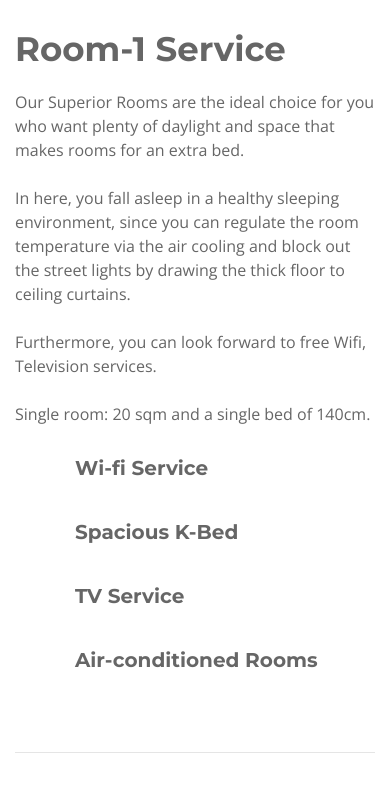
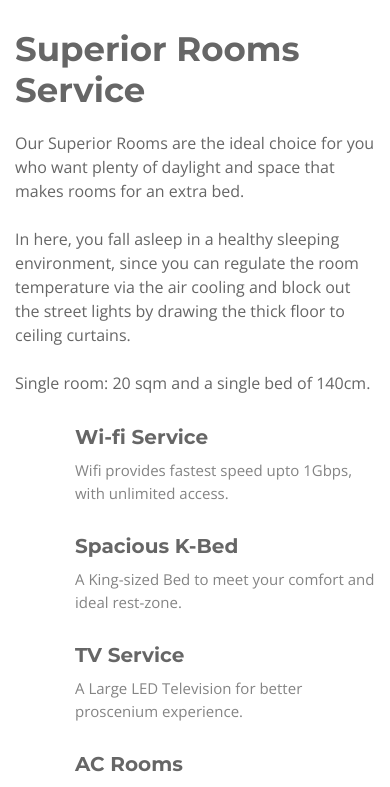
Before and after one commit to Sparsh-tiwariy/Cottage, a PHP site: page / in a window 390 px wide. Shown: the part 3068-3855 px from the top of the page. Run offline with PHP 8.4, Linux system fonts and the light colour scheme; some libraries are stand-ins or nearby versions; some web fonts are replaced.

Commit message:
naye changes basic wale

```diff
--- a/index.html
+++ b/index.html
@@ -227,11 +227,11 @@
           <div class="image col-xl-5 d-flex align-items-stretch justify-content-center justify-content-lg-start"></div>
           <div class="col-xl-7 pl-0 pl-lg-5 pr-lg-1 d-flex align-items-stretch">
             <div class="content d-flex flex-column justify-content-center">
-              <h3>Room-1  Service</h3>
+              <h3>Superior Rooms Service</h3>
               <p>
                 Our Superior Rooms are the ideal choice for you who want plenty of daylight and space that makes rooms for an extra bed.<br><br>
 
-In here, you fall asleep in a healthy sleeping environment, since you can regulate the room temperature via the air cooling and block out the street lights by drawing the thick floor to ceiling curtains.<br><br> Furthermore, you can look forward to free Wifi, Television services.<br><br>
+In here, you fall asleep in a healthy sleeping environment, since you can regulate the room temperature via the air cooling and block out the street lights by drawing the thick floor to ceiling curtains.<br><br>
 
 Single room: 20 sqm and a single bed of 140cm.
               </p>
@@ -239,22 +239,22 @@ Single room: 20 sqm and a single bed of 140cm.
                 <div class="col-md-6 icon-box">
                   <div><iconify-icon data-icon="bx-bx-wifi" style="color: green; font-size: xx-large;"></iconify-icon></div>
                   <h4>Wi-fi Service</h4>
-
+                  <p>Wifi provides fastest speed upto 1Gbps, with unlimited access. </p>
                 </div>
                 <div class="col-md-6 icon-box">
                   <iconify-icon data-icon="emojione-monotone:bed" style="color: green; font-size: xx-large;"></iconify-icon>
                   <h4>Spacious K-Bed</h4>
-
+                  <p>A King-sized Bed to meet your comfort and ideal rest-zone.</p>
                 </div>
                 <div class="col-md-6 icon-box">
                   <iconify-icon data-icon="fa-solid:tv" style="color: green; font-size: xx-large;"></iconify-icon>
                   <h4>TV Service</h4>
-
+                  <p>A Large LED Television for better proscenium experience.</p>
                 </div>
                 <div class="col-md-6 icon-box">
                   <iconify-icon data-icon="iconoir:air-conditioner" style="color: green; font-size: xx-large;"></iconify-icon>
-                  <h4>Air-conditioned Rooms</h4>
-
+                  <h4>AC Rooms</h4>
+                  <p>Fully Air-conditioned rooms for your ideal comfort.</p>
                 </div>
               </div>
             </div><!-- End .content-->
@@ -267,7 +267,7 @@ Single room: 20 sqm and a single bed of 140cm.
           <div class="image col-xl-5 d-flex align-items-stretch justify-content-center justify-content-lg-start"></div>
           <div class="col-xl-7 pl-0 pl-lg-5 pr-lg-1 d-flex align-items-stretch">
             <div class="content d-flex flex-column justify-content-center">
-              <h3>Room-2 Service</h3>
+              <h3>Executive Rooms Service</h3>
               <p>
                 Our bright Executive Rooms are ideal for you who want to experience an exclusive time capsule, which hides modern artisanship behind a retro look from the 1950s.<br><br>
 
@@ -279,22 +279,22 @@ Double room: 34 sqm and a double bed of 180 cm.
                 <div class="col-md-6 icon-box">
                   <div><iconify-icon data-icon="bx-bx-wifi" style="color: green; font-size: xx-large;"></iconify-icon></div>
                 <h4>Wi-fi Service</h4>
-                  <p>Consequuntur sunt aut quasi enim aliquam quae harum pariatur laboris nisi ut aliquip</p>
+                <p>Wifi provides fastest speed upto 1Gbps, with unlimited access. </p>
                 </div>
                 <div class="col-md-6 icon-box">
                   <iconify-icon data-icon="emojione-monotone:bed" style="color: green; font-size: xx-large;"></iconify-icon>
                   <h4>Spacious K-bed</h4>
-                  <p>Excepteur sint occaecat cupidatat non proident, sunt in culpa qui officia deserunt</p>
+                  <p>A King-sized Bed to meet your comfort and ideal rest-zone.</p>
                 </div>
                 <div class="col-md-6 icon-box">
                   <iconify-icon data-icon="fa-solid:tv" style="color: green; font-size: xx-large;"></iconify-icon>
                   <h4>TV Service</h4>
-                  <p>Aut suscipit aut cum nemo deleniti aut omnis. Doloribus ut maiores omnis facere</p>
+                  <p>A Large LED Television for better proscenium experience.</p>
                 </div>
                 <div class="col-md-6 icon-box">
                   <iconify-icon data-icon="iconoir:air-conditioner" style="color: green; font-size: xx-large;"></iconify-icon>
-                  <h4>Air-conditioned Rooms</h4>
-                  <p>Expedita veritatis consequuntur nihil tempore laudantium vitae denat pacta</p>
+                  <h4>AC Rooms</h4>
+                  <p>Fully Air-conditioned rooms for your ideal comfort.</p>
                 </div>
               </div>
             </div><!-- End .content-->
@@ -508,13 +508,13 @@ Double room: 34 sqm and a double bed of 180 cm.
         <div class="col-lg-4 col-md-6 gallery-item filter-lawn">
           <div class="gallery-wrap">
             <figure>
-              <img src="assets/img/gallery/card1.jpg" class="img-fluid" alt="">
-              <a href="assets/img/gallery/card1.jpg" class="link-preview venobox" data-gall="galleryGallery" title="Card 1"><i class="ion ion-eye"></i></a>
+              <img src="img/i-5.jpg" class="img-fluid" alt="">
+              <a href="img/i-5.jpg" class="link-preview venobox" data-gall="galleryGallery" title="Card 1"><i class="ion ion-eye"></i></a>
               <!-- <a href="gallery-details.html" class="link-details" title="More Details"><i class="ion ion-android-open"></i></a> -->
             </figure>
 
             <div class="gallery-info">
-              <h4><a href="gallery-details.html"> 1</a></h4>
+              <h4><a href="gallery-details.html">7</a></h4>
               <p>ffbbb</p>
             </div>
           </div>
@@ -538,13 +538,13 @@ Double room: 34 sqm and a double bed of 180 cm.
         <div class="col-lg-4 col-md-6 gallery-item filter-fountain">
           <div class="gallery-wrap">
             <figure>
-              <img src="assets/img/gallery/web1.jpg" class="img-fluid" alt="">
-              <a href="assets/img/gallery/web1.jpg" class="link-preview venobox" data-gall="galleryGallery" title="Web 1"><i class="ion ion-eye"></i></a>
+              <img src="img/i-4.jpg" class="img-fluid" alt="">
+              <a href="img/i-4.jpg" class="link-preview venobox" data-gall="galleryGallery" title="Web 1"><i class="ion ion-eye"></i></a>
               <!-- <a href="gallery-details.html" class="link-details" title="More Details"><i class="ion ion-android-open"></i></a> -->
             </figure>
 
             <div class="gallery-info">
-              <h4><a href="gallery-details.html">1</a></h4>
+              <h4><a href="gallery-details.html">9</a></h4>
               <p>Wfb</p>
             </div>
           </div>
--- a/reservationcomplete.php
+++ b/reservationcomplete.php
@@ -44,7 +44,7 @@ session_start();
 </div>
 </div>
 
-<div class="row">
+<div class="row" style="color: grey;">
 	<div class="large-4 columns blackblur fontcolor" style="margin-left:-10px; padding:10px;">
 
 		<div class="large-12 columns " >
--- a/scss/style.css
+++ b/scss/style.css
@@ -652,7 +652,7 @@ h1, h2, h3, h4, h5, h6 {
   height: 32px;
   text-align: center;
   pointer-events: none;
-  color: rgba(255, 255, 255, 0.5);
+  color: rgba(252, 244, 244, 0.5);
   font-size: 14px;
 }
 
```
Also changed, not shown: other parts of index.html (+20 -20 lines), checkroom.php (+56 -0 lines), guestform.php (+8 -3 lines), img/i-1.jpg (added), img/i-3.jpg (added), 2 other files.
